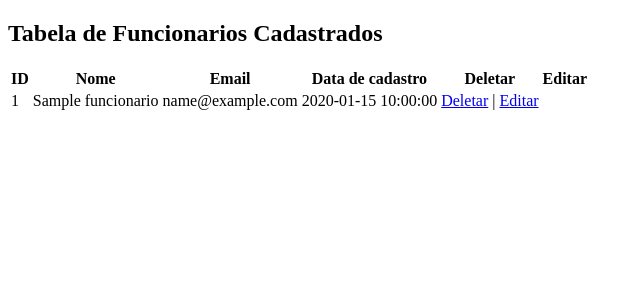
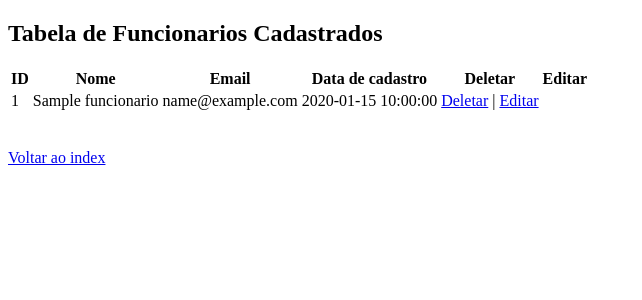
Before and after one commit to lauraluch/PetShop, a PHP site: page /Funcionarios.php in a window 1280 px wide. Shown: the top 300 px of the page, without its empty margins (0-642 px from the left). Run offline with PHP 8.4, Linux system fonts and the light colour scheme; tables that the repository leaves empty hold one stand-in row (values such as "Sample post").

Commit message:
Add files via upload

```diff
--- a/petshop/Funcionarios.php
+++ b/petshop/Funcionarios.php
@@ -46,6 +46,8 @@
                 ?>
                 </tbody>
                 </table>
+                <br><br>
+                <a href='index.php'>Voltar ao index</a>
 
 
 
```
